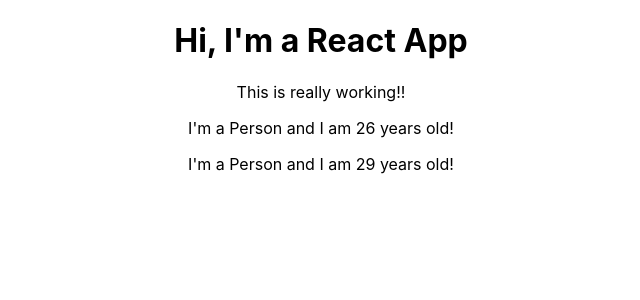
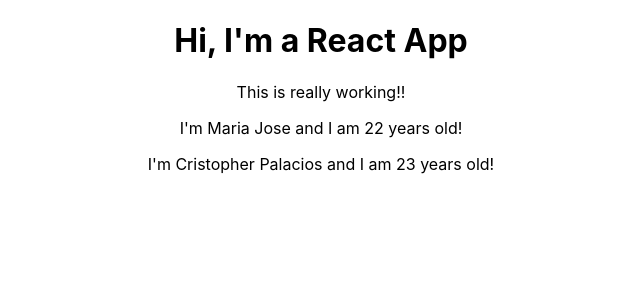
Before and after one commit to marita30/Learning_React, a React (Create React App) app: page / in a window 1280 px wide. Shown: the top 300 px of the page, without its empty margins (319-959 px from the left). Built offline with nearby package versions, Linux system fonts and the light colour scheme.

Commit message:
modificando App.js en las etiquetas poniendo un name y un age luego modificamos Person.js utilizando props que se lo pasaos como argumento para luego mandar a llamar el name y el age asi: props.name y props.age----35

```diff
--- a/src/App.js
+++ b/src/App.js
@@ -10,8 +10,8 @@
        <div className="App">
         <h1> Hi, I'm a React App </h1>
         <p> This is really working!!</p>
-        <Person/>
-        <Person/>
+        <Person name="Maria Jose" age="22" />
+        <Person name="Cristopher Palacios" age="23" > My Hobbies: Playing Soccer </Person>
        </div>
      );
 
--- a/src/Person/Person.js
+++ b/src/Person/Person.js
@@ -1,7 +1,7 @@
 import React from 'react'
 
-const person = () => {
-  return <p> I'm a Person and I am {Math.floor(Math.random() * 30)} years old!</p>
+const person = (props) => {
+  return <p> I'm {props.name} and I am {props.age} years old!</p>
 };
 
 export default person;
```
